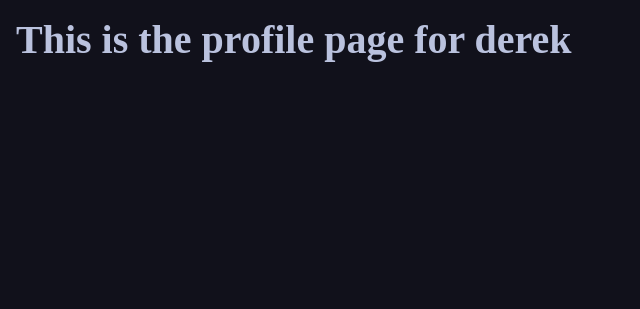
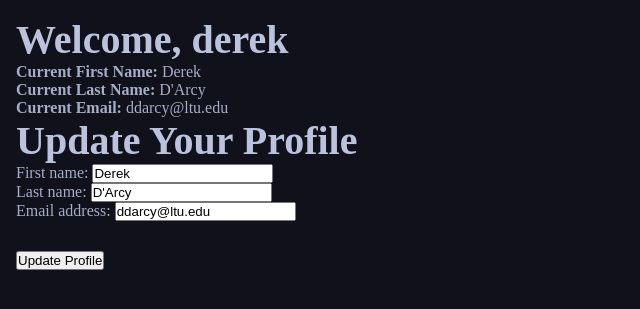
Before and after one commit to Derekdrc/OpenArchive, a Django app: page /users/profile/ in a window 1280 px wide. Shown: the part 126-435 px from the top of the page, without its empty margins (0-640 px from the left). Run offline with Django 5.2, Linux system fonts and the light colour scheme; a user stored in the database is signed in.

Commit message:
Added profile info functionality, updated CSS

```diff
--- a/openArchive/urls.py
+++ b/openArchive/urls.py
@@ -28,8 +28,7 @@ urlpatterns = [
     path('', views.homepage),
     path('about/', views.about),
     path('posts/', include('posts.urls')),
-    path('users/', include('users.urls')),
-    path('profile/', include('users.urls'))
+    path('users/', include('users.urls'))
 ]
 
 #urlpatterns += static(settings.MEDIA_URL, document_root = settings.MEDIA_ROOT)
--- a/static/css/style.css
+++ b/static/css/style.css
@@ -144,13 +144,13 @@ a:hover {
     font-size: 3rem;
 }
 
-.post_label{
+h1.post_label{
     color:#bac2de;
     font-size: 2.5rem;
     text-decoration: underline;
 }
 
-.post_title {
+h2.post_title {
     color:#bac2de;
     font-size: 2rem;
 }
--- a/users/templates/users/profile.html
+++ b/users/templates/users/profile.html
@@ -6,7 +6,27 @@
 
 {% block content %}
     <div class="row my-3 p-3">
-        <h1>This is the profile page for {{user.username}}</h1>
+        <h1>Welcome, {{ user.username }}</h1>
+
+        <p><strong>Current First Name:</strong> {{ user.first_name }}</p>
+        <p><strong>Current Last Name:</strong> {{ user.last_name }}</p>
+        <p><strong>Current Email:</strong> {{ user.email }}</p>
+
+        <h2>Update Your Profile</h2>
+        <form method="POST">
+            {% csrf_token %}
+            {{ form.as_p }}
+            <button type="submit" class="btn btn-primary">Update Profile</button>
+        </form>
     </div>
 
+    {% if messages %}
+        <div class="my-3">
+            {% for message in messages %}
+                <div class="alert alert-{{ message.tags }}" role="alert">
+                    {{ message }}
+                </div>
+            {% endfor %}
+        </div>
+    {% endif %}
 {% endblock content %}
--- a/users/views.py
+++ b/users/views.py
@@ -2,6 +2,9 @@ from django.shortcuts import render, redirect
 from django.contrib.auth.forms import UserCreationForm, AuthenticationForm
 from django.contrib.auth.decorators import login_required
 from django.contrib.auth import login, logout
+from django.contrib.auth.models import User
+from django.contrib import messages
+from django import forms
 
 # Create your views here.
 def register_view(request):
@@ -33,15 +36,21 @@ def logout_view(request):
         logout(request)
         return redirect("posts:list")
 
+class UpdateProfileForm(forms.ModelForm):
+    class Meta:
+        model = User
+        fields = ['first_name', 'last_name', 'email']
+
 @login_required(login_url="/users/login/")
 def profile_view(request):
+    user = request.user
     if request.method == "POST":
-        form = UserCreationForm(request.POST)
+        form = UpdateProfileForm(request.POST, instance=user)
         if form.is_valid():
-            login(request, form.get_user())
-            if 'next' in request.POST:
-                return redirect(request.POST.get('next'))
-            else:
-                return redirect("posts:list")
+            form.save()
+            messages.success(request, "Your profile page has been updated.")
+            return redirect("users:profile")
+    else:
+        form = UpdateProfileForm(instance=user)
 
-    return render(request, "users/profile.html")
+    return render(request, "users/profile.html", {"form": form})
```
Also changed, not shown: posts/templates/posts/posts_list.html (+9 -9 lines), db.sqlite3, 1 other file.
